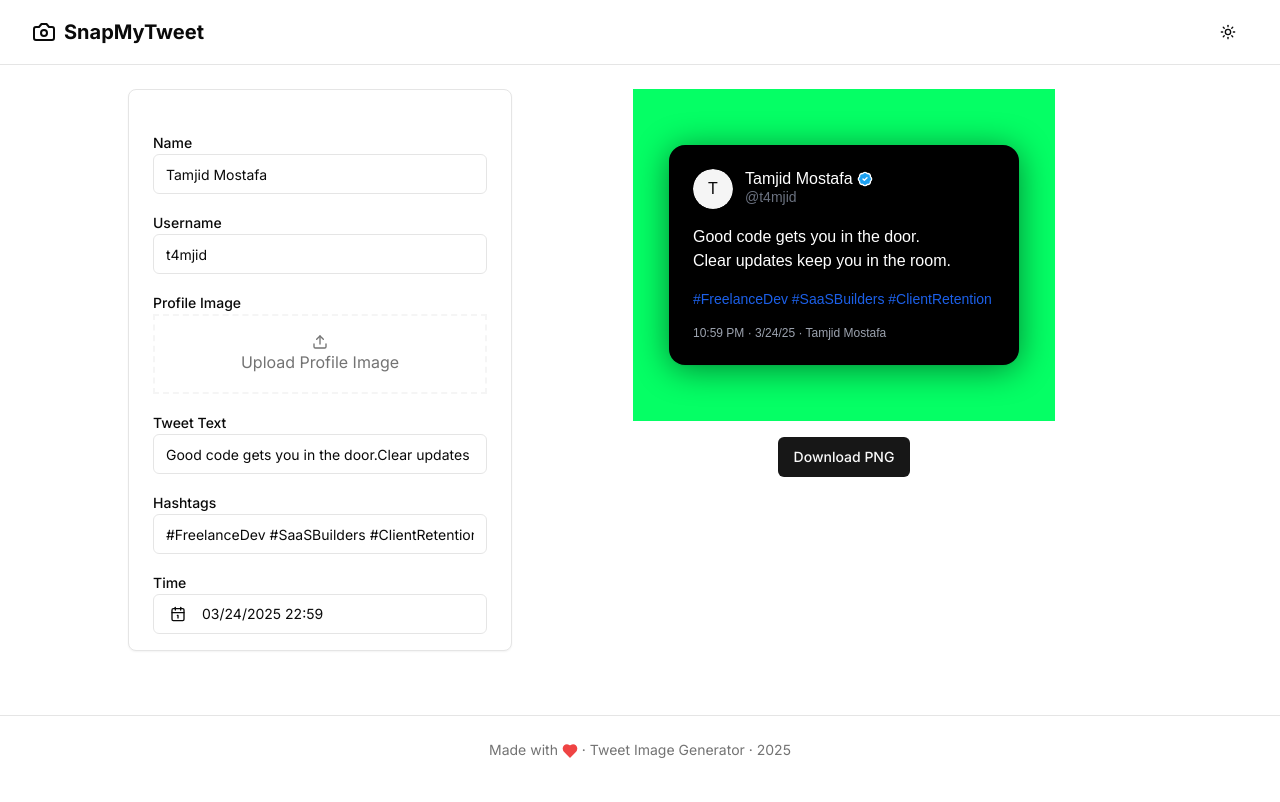
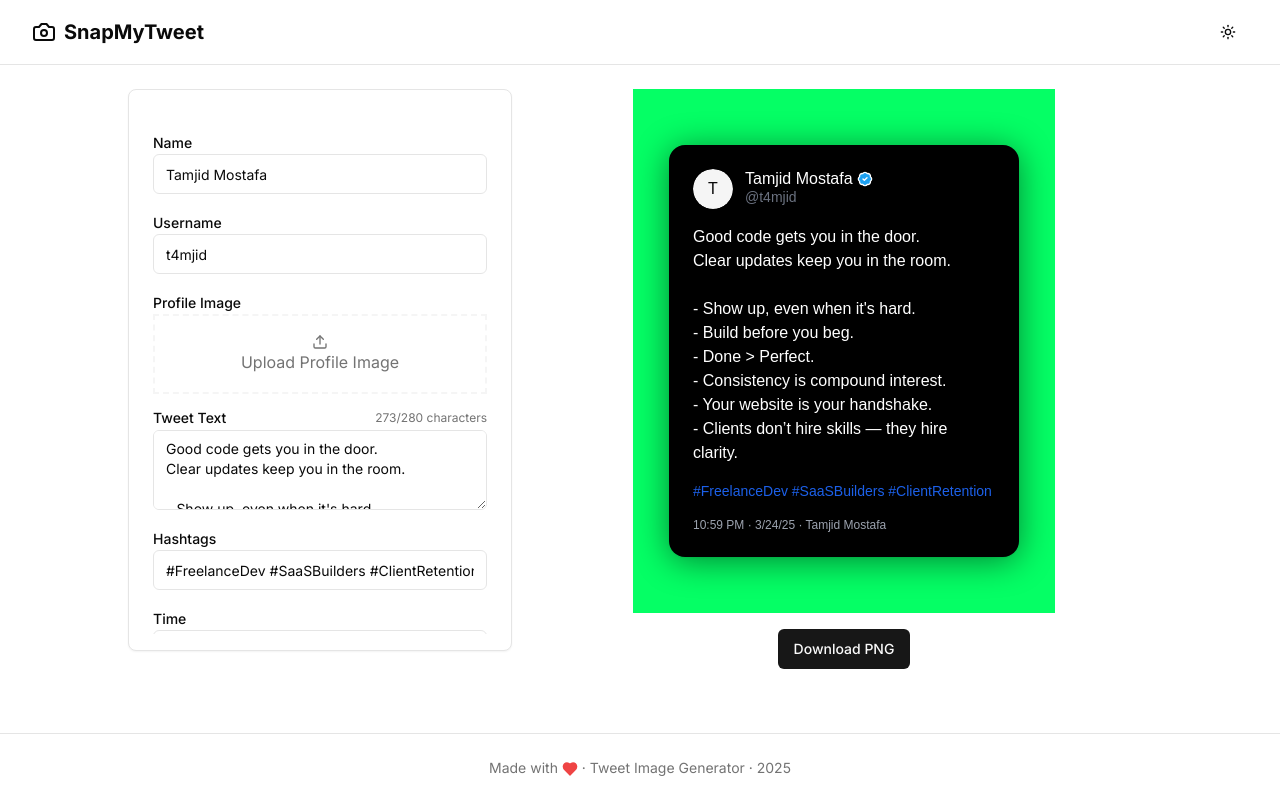
Before and after one commit to Tamjid-Mostafa/snapmytweet, a Next.js app: page / in a window 1280 px wide. Built offline with nearby package versions, Linux system fonts and the light colour scheme.

Commit message:
Update tweet text and add character count

```diff
--- a/src/app/(root)/page.tsx
+++ b/src/app/(root)/page.tsx
@@ -13,8 +13,15 @@ const defaultTweetData = {
   username: "t4mjid",
   profileImage: "",
   timestamp: new Date(),
-  tweetText:
-    "Good code gets you in the door.\nClear updates keep you in the room.",
+  tweetText: `Good code gets you in the door.
+Clear updates keep you in the room.
+
+- Show up, even when it's hard.
+- Build before you beg.
+- Done > Perfect.
+- Consistency is compound interest.
+- Your website is your handshake.
+- Clients don’t hire skills — they hire clarity.`,
   hashtags: "#FreelanceDev #SaaSBuilders #ClientRetention",
   bgColor: "#000000",
   width: 350,
--- a/src/components/EditorPanel/EditorBasicInfo.tsx
+++ b/src/components/EditorPanel/EditorBasicInfo.tsx
@@ -4,6 +4,7 @@ import { DateTimePicker24h } from "../DateTimePicker24h";
 import MediaUploader from "../MediaUploader";
 import { useState } from "react";
 import Dropzone from "../Dropzone";
+import { Textarea } from "../ui/textarea";
 
 export default function EditorBasicInfo({ tweetData, setTweetData }: any) {
   const [value, setValue] = useState<string | null>(null);
@@ -39,14 +40,25 @@ export default function EditorBasicInfo({ tweetData, setTweetData }: any) {
         />
       </div>
       <div>
-        <Label>Tweet Text</Label>
-        <Input
+        <div className="flex justify-between items-center mb-1">
+          <Label>Tweet Text</Label>
+          <span className="text-xs text-muted-foreground">
+            {tweetData.tweetText.length}/280 characters
+          </span>
+        </div>
+        <Textarea
           value={tweetData.tweetText}
-          onChange={(e) =>
-            setTweetData({ ...tweetData, tweetText: e.target.value })
-          }
+          onChange={(e) => {
+            const input = e.target.value;
+            if (input.length <= 280) {
+              setTweetData({ ...tweetData, tweetText: input });
+            }
+          }}
+          placeholder="Write your tweet..."
+
         />
       </div>
+
       <div>
         <Label>Hashtags</Label>
         <Input
```
